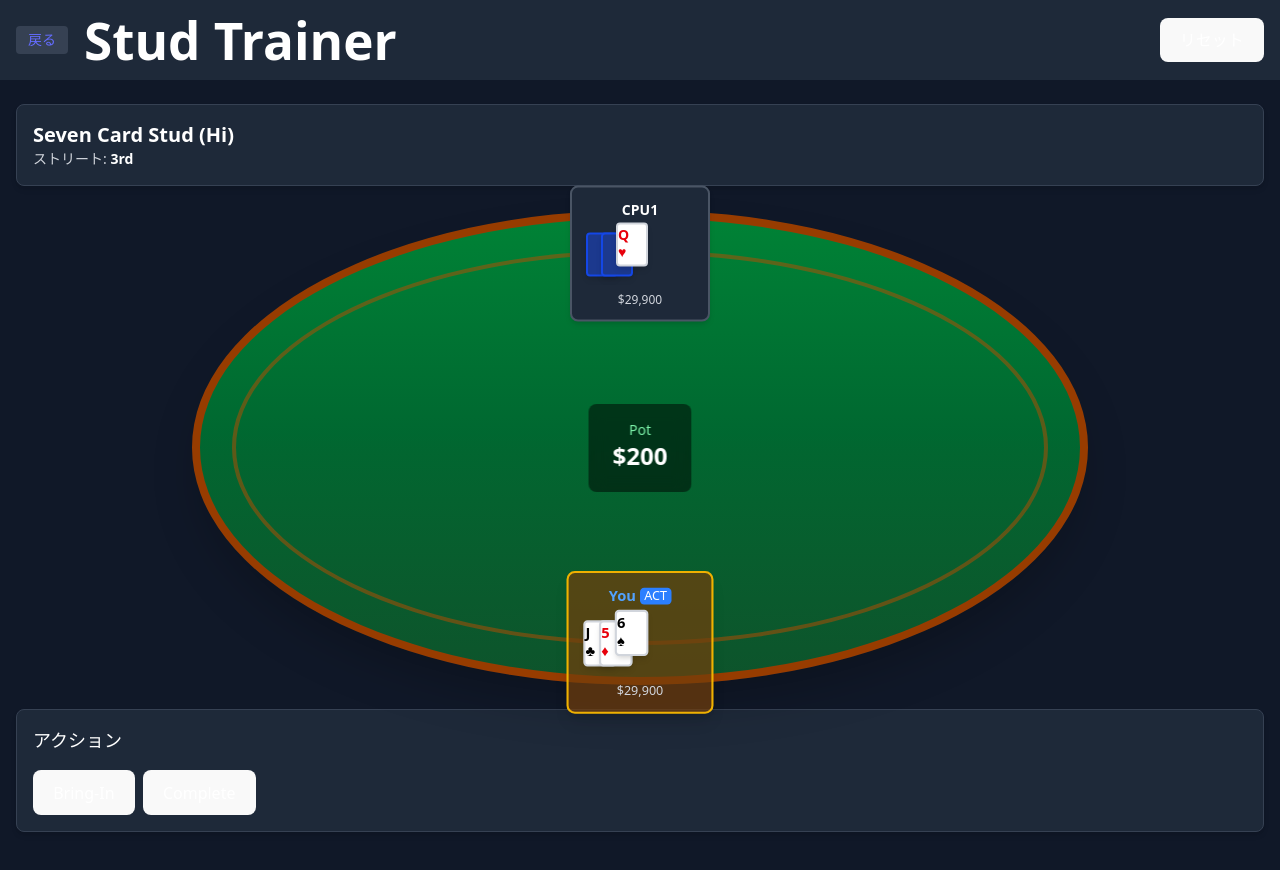
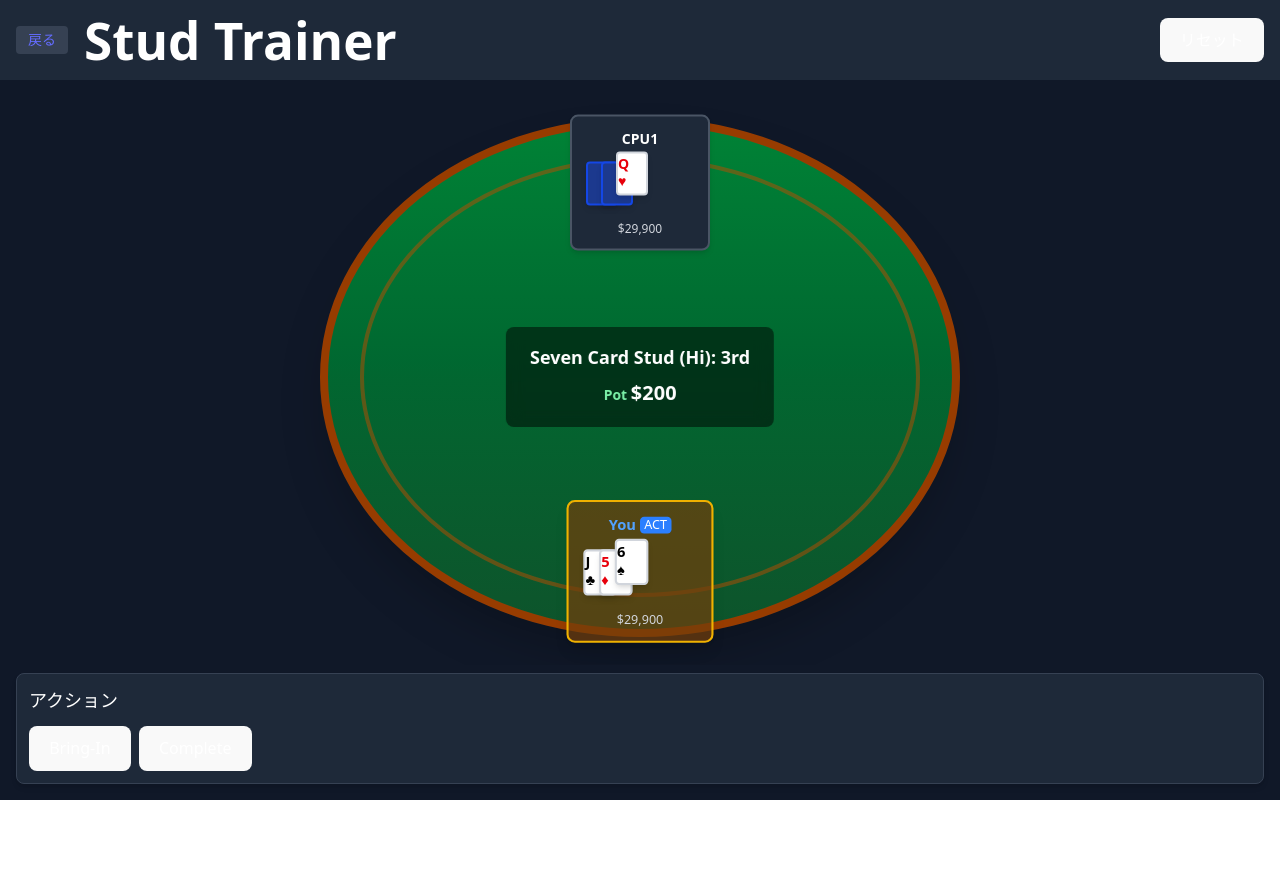
Before and after one commit to KenyaSugimoto/stud-trainer, a React (Vite) app: page / in a window 1280 px wide. Both pictures are taken after a click on the button "ゲーム開始". Shown: the top 870 px of the page. After the commit the page ends 800 px from the top, so only its background shows below. Built offline with nearby package versions, Linux system fonts and the light colour scheme.

Commit message:
ポーカーテーブルの形状を調整: スマホで角丸長方形、PCで楕円形に変更

```diff
--- a/src/App.tsx
+++ b/src/App.tsx
@@ -18,9 +18,9 @@ export default function App() {
 
 	return (
 		<BrowserRouter>
-			<div className="min-h-screen bg-gray-50">
+			<div className="h-screen bg-gray-50 flex flex-col overflow-hidden">
 				<AppHeader />
-				<main>
+				<main className="flex-1 min-h-0 overflow-hidden">
 					<Routes>
 						<Route path="/" element={<GameSetupPage />} />
 						<Route path="/game" element={<GamePage />} />
--- a/src/components/poker/PokerTable.tsx
+++ b/src/components/poker/PokerTable.tsx
@@ -1,4 +1,5 @@
 import { useMemo } from "react";
+import { GAME_TYPE_LABELS } from "../../consts/consts";
 import type { GameState, SeatIndex } from "../../types/types";
 import { PlayerSeat } from "./PlayerSeat";
 
@@ -14,17 +15,23 @@ export const PokerTable = ({ gameState, currentActorIndex }: PokerTableProps) =>
 
 	return (
 		<div className="relative w-full h-full mx-auto flex items-center justify-center">
-			{/* テーブル背景（フェルト + リング）- 楕円形 */}
-			{/* スマホ/タブレット: 縦長の楕円（aspect-[4/5]）、PC: 横長の楕円（aspect-[5/4]） */}
-			<div className="relative w-full h-full max-w-[90vw] md:max-w-[90vw] lg:max-w-[80vw] xl:max-w-[70vw] max-h-full aspect-[4/5] md:aspect-[5/4] bg-gradient-to-b from-green-700 via-green-800 to-green-900 shadow-2xl border-8 border-amber-800 rounded-[50%]">
+			{/* テーブル背景（フェルト + リング） */}
+			{/* スマホ: 角丸の長方形（rounded-3xl）、PC: 楕円形（rounded-[50%]） */}
+			{/* アクションボタン群のスペースを確保するため、サイズを制限 */}
+			<div className="relative w-full h-full max-w-[70vw] md:max-w-[65vw] lg:max-w-[55vw] xl:max-w-[50vw] max-h-[60vh] md:max-h-[65vh] aspect-[4/5] md:aspect-[5/4] bg-gradient-to-b from-green-700 via-green-800 to-green-900 shadow-2xl border-8 border-amber-800 rounded-4xl md:rounded-[50%]">
 				{/* 内側のリング */}
-				<div className="absolute inset-8 rounded-[50%] border-4 border-amber-700/50" />
+				<div className="absolute inset-8 rounded-3xl md:rounded-[50%] border-4 border-amber-700/50" />
 
 				{/* 中央エリア（ポット情報） */}
 				<div className="absolute left-1/2 top-1/2 transform -translate-x-1/2 -translate-y-1/2 text-center z-10">
 					<div className="bg-black/50 rounded-lg px-4 py-3 md:px-6 md:py-4 backdrop-blur-sm">
-						<div className="text-green-300 text-xs md:text-sm">Pot</div>
-						<div className="text-white text-xl md:text-2xl font-bold mb-1">${gameState.pot.toLocaleString()}</div>
+						<div className="text-white text-lg md:text-lg font-bold mb-1">
+							{GAME_TYPE_LABELS[gameState.gameType]}: {gameState.street}
+						</div>
+						<div className="text-white text-xl md:text-2xl font-bold mb-1">
+							<span className="text-green-300 text-xs md:text-sm">Pot </span>
+							<span className="text-white text-xl md:text-xl font-bold">${gameState.pot.toLocaleString()}</span>
+						</div>
 					</div>
 				</div>
 
--- a/src/pages/GamePage.tsx
+++ b/src/pages/GamePage.tsx
@@ -6,7 +6,6 @@ import { EmptyState } from "../components/common/EmptyState";
 import { ErrorState } from "../components/common/ErrorState";
 import { LoadingSpinner } from "../components/common/LoadingSpinner";
 import { PokerTable } from "../components/poker/PokerTable";
-import { GAME_TYPE_LABELS } from "../consts/consts";
 import { useGameStore } from "../hooks/useGameStore";
 import { useToast } from "../hooks/useToast";
 import type { ActionType } from "../types/types";
@@ -123,46 +122,17 @@ export const GamePage = () => {
 	};
 
 	return (
-		<div className="h-screen bg-gray-900 overflow-hidden flex flex-col">
-			<div className="w-full mx-auto px-4 py-6 flex-1 overflow-y-auto flex flex-col">
-				{/* ゲーム情報ヘッダー */}
-				<div className="bg-gray-800 rounded-lg shadow-md p-4 mb-6 border border-gray-700">
-					<div className="flex flex-wrap items-center justify-between gap-4">
-						<div>
-							<h2 className="text-xl font-bold text-white">{GAME_TYPE_LABELS[gameState.gameType]}</h2>
-							<p className="text-sm text-gray-300">
-								ストリート: <span className="font-semibold text-white">{gameState.street}</span>
-							</p>
-						</div>
-					</div>
-				</div>
-
-				{/* ショーダウン表示 一旦非表示 */}
-				{/* {gameState.street === "showdown" && gameState.handFinished && (
-					<div className="bg-green-900/50 border-2 border-green-500 rounded-lg p-4 mb-6">
-						<h3 className="text-xl font-bold text-white mb-2">Showdown</h3>
-						{gameState.winnerIndexes && gameState.winnerIndexes.length > 0 ? (
-							<div>
-								<p className="text-lg font-semibold text-green-300">
-									勝者: {gameState.winnerIndexes.map((idx) => gameState.players[idx].name).join(", ")}
-								</p>
-								{gameState.winnerIndexes.length > 1 && <p className="text-sm text-gray-300 mt-1">（Split Pot）</p>}
-							</div>
-						) : (
-							<p className="text-gray-300">勝者がいません</p>
-						)}
-					</div>
-				)} */}
-
-				{/* ポーカーテーブル */}
-				<div className="mb-6 flex-1 flex items-center justify-center min-h-0">
+		<div className="h-full bg-gray-900 overflow-hidden flex flex-col">
+			<div className="w-full mx-auto px-4 py-2 flex-1 flex flex-col min-h-0">
+				{/* ポーカーテーブル - 残りのスペースを占有、ただしアクションボタン群のスペースを確保 */}
+				<div className="flex-1 flex items-center justify-center min-h-0 overflow-hidden">
 					<PokerTable gameState={gameState} currentActorIndex={actor} />
 				</div>
 
-				{/* アクションボタン群 */}
+				{/* アクションボタン群 - shrink-0で固定サイズ、確実に表示されるように */}
 				{!gameState.handFinished && (
-					<div className="bg-gray-800 rounded-lg shadow-md p-4 mb-6 border border-gray-700">
-						<h3 className="text-lg font-semibold text-white mb-4">アクション</h3>
+					<div className="shrink-0 bg-gray-800 rounded-lg shadow-md p-3 mt-2 mb-2 border border-gray-700">
+						<h3 className="text-base md:text-lg font-semibold text-white mb-2 md:mb-3">アクション</h3>
 						<div className="flex flex-wrap gap-2">
 							{allowed.length > 0 ? (
 								allowed.map((action) => (
@@ -170,37 +140,30 @@ export const GamePage = () => {
 										key={action}
 										type="button"
 										onClick={() => handleAction(action)}
-										className="px-4 py-2 bg-blue-600 text-white rounded-lg hover:bg-blue-700 transition-colors focus:outline-none focus:ring-2 focus:ring-blue-500 focus:ring-offset-2 focus:ring-offset-gray-800"
+										className="px-3 py-1.5 md:px-4 md:py-2 text-sm md:text-base bg-blue-600 text-white rounded-lg hover:bg-blue-700 transition-colors focus:outline-none focus:ring-2 focus:ring-blue-500 focus:ring-offset-2 focus:ring-offset-gray-800"
 									>
 										{getActionLabel(action)}
 									</button>
 								))
 							) : (
-								<p className="text-gray-400">アクション待機中...</p>
+								<p className="text-gray-400 text-sm md:text-base">アクション待機中...</p>
 							)}
 						</div>
 					</div>
 				)}
 
-				{/* Next Hand ボタン */}
+				{/* Next Hand ボタン - shrink-0で固定サイズ、確実に表示されるように */}
 				{gameState.handFinished && (
-					<div className="bg-gray-800 rounded-lg shadow-md p-4 border border-gray-700">
+					<div className="shrink-0 bg-gray-800 rounded-lg shadow-md p-3 mt-2 mb-2 border border-gray-700">
 						<button
 							type="button"
 							onClick={handleNextHand}
-							className="w-full px-6 py-4 bg-green-600 text-white text-lg font-semibold rounded-lg hover:bg-green-700 transition-colors focus:outline-none focus:ring-2 focus:ring-green-500 focus:ring-offset-2 focus:ring-offset-gray-800"
+							className="w-full px-4 py-3 md:px-6 md:py-4 bg-green-600 text-white text-base md:text-lg font-semibold rounded-lg hover:bg-green-700 transition-colors focus:outline-none focus:ring-2 focus:ring-green-500 focus:ring-offset-2 focus:ring-offset-gray-800"
 						>
 							Next Hand
 						</button>
 					</div>
 				)}
-
-				{/* アクションログ 一旦非表示 */}
-				{/* {gameState.logs.length > 0 && (
-					<div className="mb-6">
-						<StreetActionLog logs={gameState.logs} players={gameState.players} />
-					</div>
-				)} */}
 			</div>
 		</div>
 	);
```
